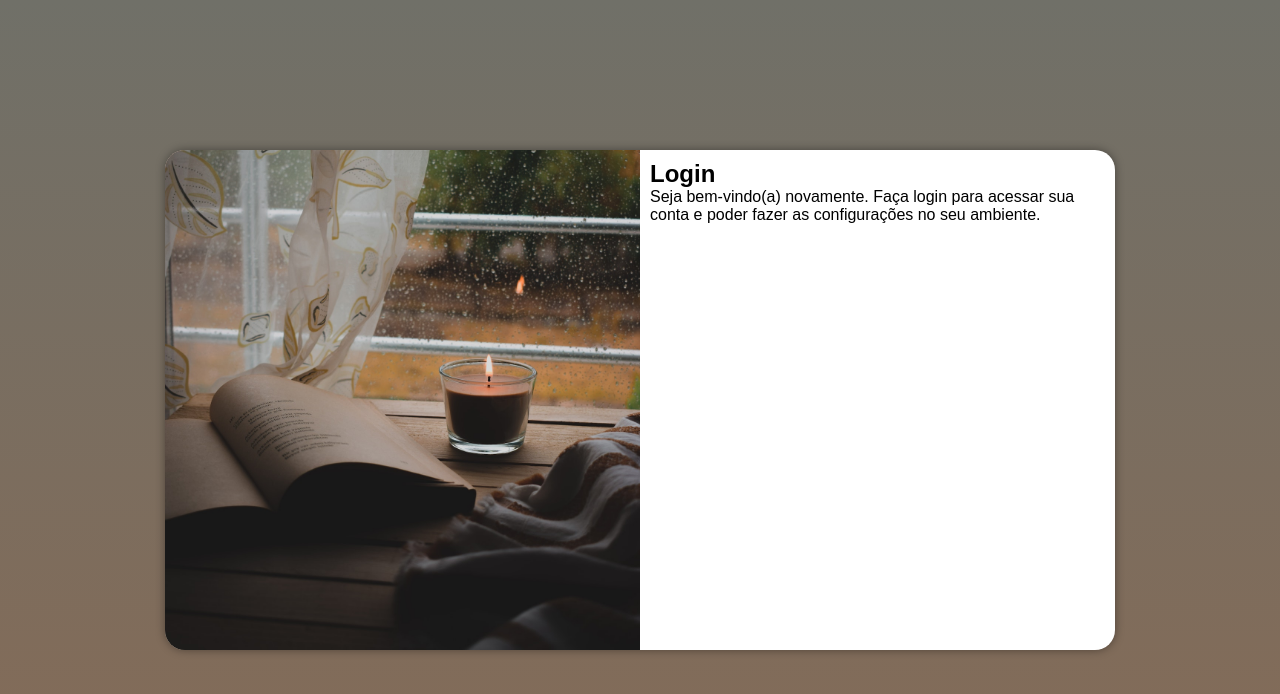
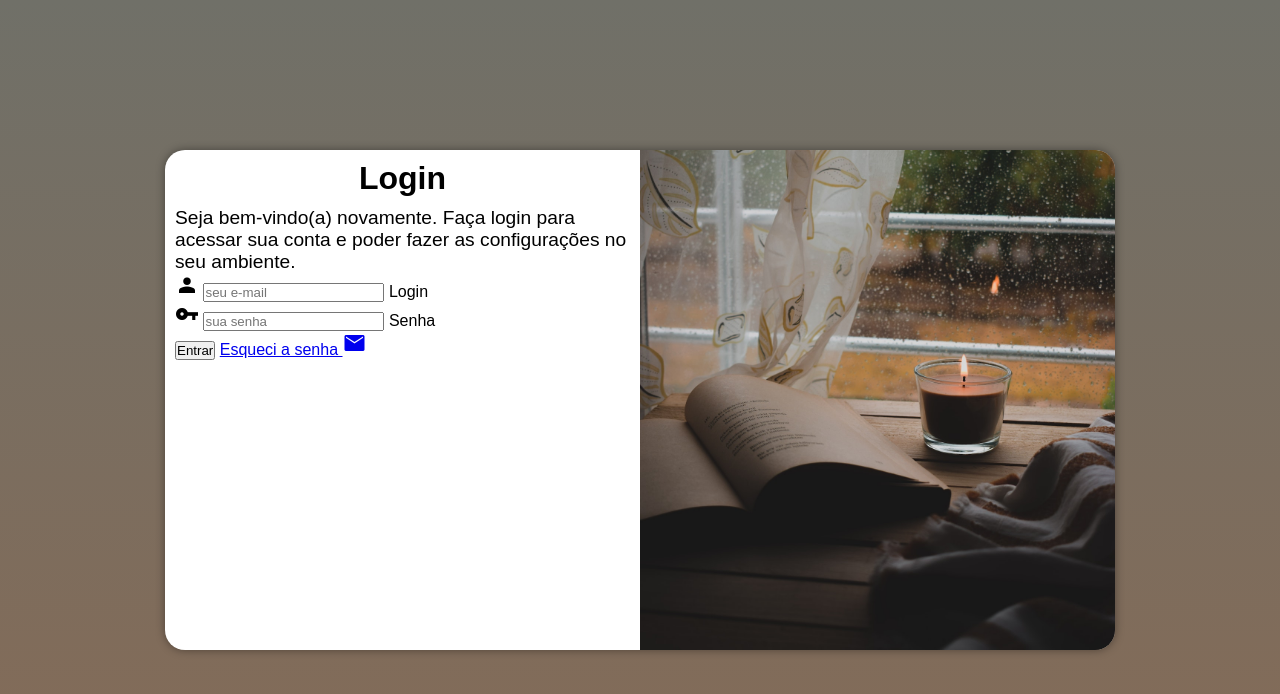
Before and after one commit to danielgneves/projeto-login, a plain HTML site: page index.html in a window 1280 px wide. Drawn offline with nearby package versions, Linux system fonts and the light colour scheme.

Commit message:
estruturando o formulário

```diff
--- a/estilos/media-query.css
+++ b/estilos/media-query.css
@@ -27,12 +27,18 @@
         width: 950px;
     }
     section#login > div#imagem {
-        float: left;
+        float: right;
         width: 50%;
         height: 100%;
     }
     section#login > div#formulario {
-        float: right;
+        float: left;
         width: 50%;
     }
+    div#formulario > h1 {
+        font-size: 2em;
+    }
+    div#formulario > p {
+        font-size: 1.2em;
+    }
 }
--- a/estilos/style.css
+++ b/estilos/style.css
@@ -12,6 +12,14 @@
     margin: 0px;
     box-sizing: border-box;
 }
+
+.material-symbols-outlined {
+    font-variation-settings:
+    'FILL' 1,
+    'wght' 400,
+    'GRAD' 0,
+    'opsz' 48
+  }
 
 body, html {
     background-color: #846B57;
@@ -51,3 +59,12 @@ section#login > div#formulario {
     display: block;
     padding: 10px;
 }
+
+div#formulario > h1 {
+    text-align: center;
+    margin-bottom: 10px;
+}
+
+div#formulario > p {
+    font-size: 0.8em;
+}
--- a/index.html
+++ b/index.html
@@ -7,6 +7,7 @@
     <title>Login</title>
     <link rel="stylesheet" href="estilos/style.css">
     <link rel="stylesheet" href="estilos/media-query.css">
+    <link rel="stylesheet" href="https://fonts.googleapis.com/css2?family=Material+Symbols+Outlined:opsz,wght,FILL,GRAD@20..48,100..700,0..1,-50..200" />
 </head>
 <body>
     <main>
@@ -16,7 +17,20 @@
                 <h1>Login</h1>
                 <p>Seja bem-vindo(a) novamente. Faça login para acessar sua conta e poder fazer as configurações no seu ambiente.</p>
                 <form action="login.php" method="post">
-
+                    <div class="campo">
+                        <span class="material-symbols-outlined">person</span>
+                        <input type="email" name="login" id="ilogin" placeholder="seu e-mail" autocomplete="email" required maxlength="30">
+                        <label for="ilogin">Login</label>
+                    </div>
+                    <div class="campo">
+                        <span class="material-symbols-outlined">vpn_key</span>
+                        <input type="password" name="senha" id="isenha" placeholder="sua senha" autocomplete="current-password" required minlength="8" maxlength="20">
+                        <label for="isenha">Senha</label>
+                    </div>
+                    <div>
+                        <input type="submit" value="Entrar">
+                        <a href="esqueci.html">Esqueci a senha <span class="material-symbols-outlined">mail</span></a>
+                    </div>
                 </form>
             </div>
 
```
